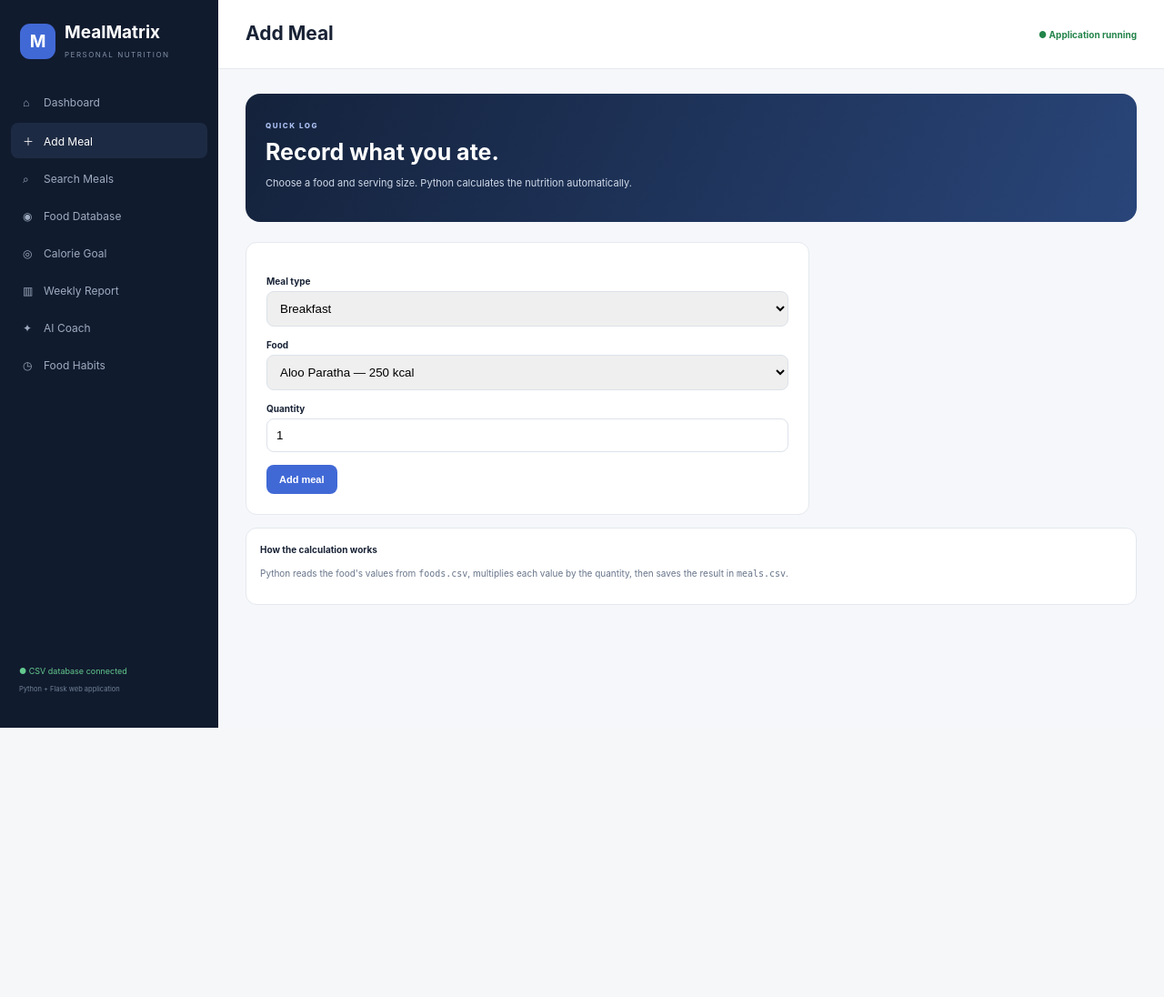
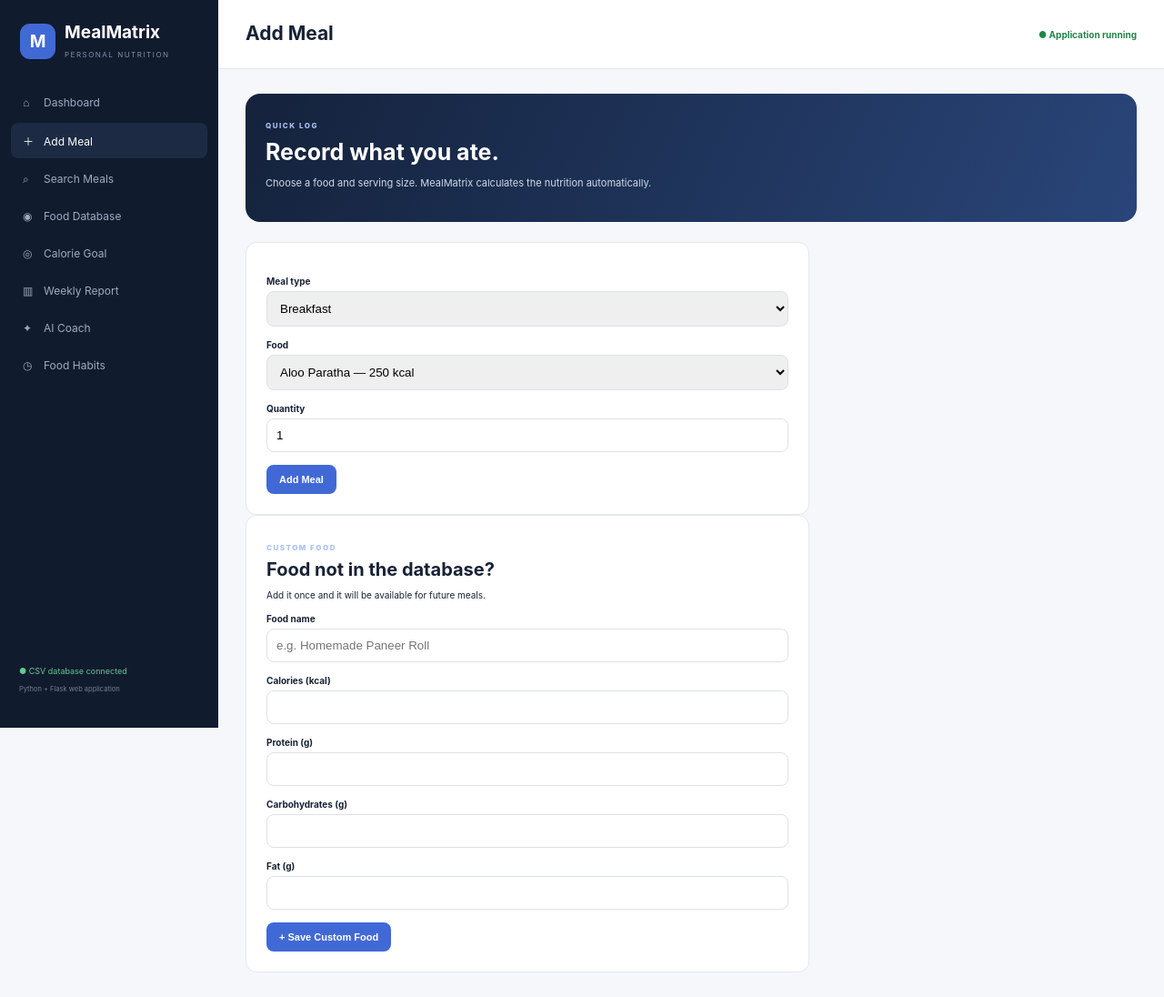
Before and after one commit to Fast233/MealMatrix, a Flask app: page /add-meal in a window 1280 px wide. Shown: the whole page at 91% size. Before the commit the page ends 800 px from the top, so only its background shows below. Run offline with Flask 3, Linux system fonts and the light colour scheme.

Commit message:
Update add_meal.html

```diff
--- a/templates/add_meal.html
+++ b/templates/add_meal.html
@@ -6,7 +6,7 @@
     <div>
         <span>QUICK LOG</span>
         <h2>Record what you ate.</h2>
-        <p>Choose a food and serving size. Python calculates the nutrition automatically.</p>
+        <p>Choose a food and serving size. MealMatrix calculates the nutrition automatically.</p>
     </div>
 </div>
 
@@ -40,19 +40,78 @@
         </label>
 
         <button class="btn primary" type="submit">
-            Add meal
+            Add Meal
         </button>
 
     </form>
 </div>
 
-<div class="explain">
-    <b>How the calculation works</b>
-    <p>
-        Python reads the food's values from <code>foods.csv</code>,
-        multiplies each value by the quantity, then saves the result
-        in <code>meals.csv</code>.
-    </p>
+<div class="form-card custom-food-card">
+    <span>CUSTOM FOOD</span>
+    <h2>Food not in the database?</h2>
+    <p>Add it once and it will be available for future meals.</p>
+
+    <form method="post" action="{{ url_for('add_food') }}">
+
+        <label>
+            Food name
+            <input
+                name="name"
+                type="text"
+                placeholder="e.g. Homemade Paneer Roll"
+                required
+            >
+        </label>
+
+        <label>
+            Calories (kcal)
+            <input
+                name="calories"
+                type="number"
+                min="0"
+                step="0.1"
+                required
+            >
+        </label>
+
+        <label>
+            Protein (g)
+            <input
+                name="protein"
+                type="number"
+                min="0"
+                step="0.1"
+                required
+            >
+        </label>
+
+        <label>
+            Carbohydrates (g)
+            <input
+                name="carbs"
+                type="number"
+                min="0"
+                step="0.1"
+                required
+            >
+        </label>
+
+        <label>
+            Fat (g)
+            <input
+                name="fat"
+                type="number"
+                min="0"
+                step="0.1"
+                required
+            >
+        </label>
+
+        <button class="btn primary" type="submit">
+            + Save Custom Food
+        </button>
+
+    </form>
 </div>
 
 {% endblock %}
```
